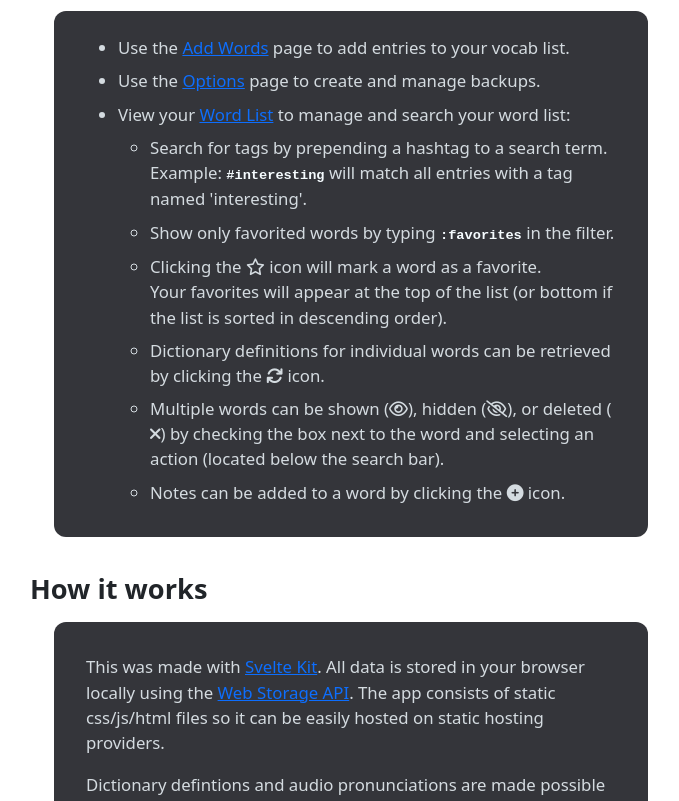
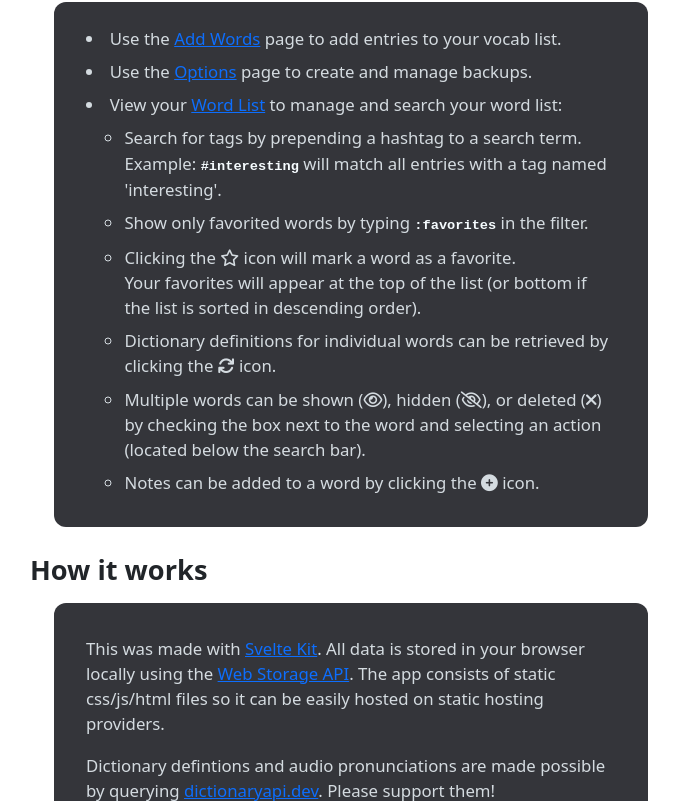
Before and after one commit to vishusandy/lexicon, a SvelteKit app: page /about in a window 1280 px wide. Shown: the part 619-1420 px from the top of the page, without its empty margins (301-980 px from the left). Built offline with nearby package versions, Linux system fonts and the light colour scheme.

Commit message:
improved about page list styling

```diff
--- a/src/routes/about/+page.svelte
+++ b/src/routes/about/+page.svelte
@@ -7,7 +7,7 @@
 <div class="about">
     <h1>Lexicon</h1>
 
-    <section class="alert alert-danger">
+    <section class="alert-section alert alert-danger">
         <h2>Note</h2>
         <p>
             This vocab list is <b>only</b> stored on <i>your</i> device. Your word list will not be viewable
@@ -15,22 +15,27 @@
         </p>
     </section>
     <div class="dark-theme">
+        <section id="about">
             <h2>About</h2>
             <div class="about-group">
                 <p>An app to keep track of interesting words and help grow your vocabulary.</p>
                 <p>
-                Features: automatic dictionary definitions, tags, notes, favorites, and word list
-                backups.
+                    Features: automatic dictionary definitions, tags, notes, favorites, and word
+                    list backups.
                 </p>
             </div>
+        </section>
 
+        <section id="how-to-use-it">
             <h2>How to use it</h2>
             <div class="about-group">
                 <ul>
                     <li>
                         Use the <a href="add">Add Words</a> page to add entries to your vocab list.
                     </li>
-                <li>Use the <a href="options">Options</a> page to create and manage backups.</li>
+                    <li>
+                        Use the <a href="options">Options</a> page to create and manage backups.
+                    </li>
                     <li>
                         View your <a href="list">Word List</a> to manage and search your word list:
                     </li>
@@ -38,8 +43,8 @@
                         <li>
                             <div>Search for tags by prepending a hashtag to a search term.</div>
                             <div>
-                            Example: <code>#interesting</code> will match all entries with a tag named
-                            'interesting'.
+                                Example: <code>#interesting</code> will match all entries with a tag
+                                named 'interesting'.
                             </div>
                         </li>
                         <li>
@@ -47,28 +52,26 @@
                         </li>
                         <li>
                             <div>
-                            Clicking the <i class="fa-regular fa-star" title="star" /> icon will mark
-                            a word as a favorite.
+                                Clicking the <i class="fa-regular fa-star" title="star" /> icon will
+                                mark a word as a favorite.
                             </div>
                             <div>
-                            Your favorites will appear at the top of the list (or bottom if the list
-                            is sorted in descending order).
+                                Your favorites will appear at the top of the list (or bottom if the
+                                list is sorted in descending order).
                             </div>
                         </li>
                         <li>
-                        Dictionary definitions for individual words can be retrieved by clicking the <i
-                            class="fa-solid fa-arrows-rotate"
-                            title="refresh"
-                        /> icon.
+                            Dictionary definitions for individual words can be retrieved by clicking
+                            the <i class="fa-solid fa-arrows-rotate" title="refresh" /> icon.
                         </li>
                         <li>
                             Multiple words can be shown (<i
                                 class="fa-regular fa-eye"
                                 title="show icon"
-                        />), hidden (<i class="fa-regular fa-eye-slash" title="hide icon" />), or
-                        deleted (<i class="fa-solid fa-xmark" title="delete icon" />) by checking
-                        the box next to the word and selecting an action (located below the search
-                        bar).
+                            />), hidden (<i class="fa-regular fa-eye-slash" title="hide icon" />),
+                            or deleted (<i class="fa-solid fa-xmark" title="delete icon" />) by
+                            checking the box next to the word and selecting an action (located below
+                            the search bar).
                         </li>
                         <li>
                             Notes can be added to a word by clicking the <i
@@ -79,7 +82,9 @@
                     </ul>
                 </ul>
             </div>
+        </section>
 
+        <section id="how-it-works">
             <h2>How it works</h2>
             <div class="about-group">
                 <p>
@@ -92,8 +97,8 @@
                         href="https://developer.mozilla.org/en-US/docs/Web/API/Web_Storage_API"
                         target="_blank"
                         rel="noreferrer">Web Storage API</a
-                >. The app consists of static css/js/html files so it can be easily hosted on static
-                hosting providers.
+                    >. The app consists of static css/js/html files so it can be easily hosted on
+                    static hosting providers.
                 </p>
                 <p>
                     Dictionary defintions and audio pronunciations are made possible by querying <a
@@ -109,26 +114,33 @@
                     >.
                 </p>
             </div>
+        </section>
 
+        <section id="who-made-it">
             <h2>Who made it</h2>
             <div class="about-group">
                 <p>
-                My GitHub: <a href="https://github.com/vishusandy" target="_blank" rel="noreferrer"
-                    >https://github.com/vishusandy</a
+                    My GitHub: <a
+                        href="https://github.com/vishusandy"
+                        target="_blank"
+                        rel="noreferrer">https://github.com/vishusandy</a
                     >
                 </p>
                 <p>
-                My blog: <a href="https://vishusandy.github.io/" target="_blank" rel="noreferrer"
-                    >https://vishusandy.github.io/</a
+                    My blog: <a
+                        href="https://vishusandy.github.io/"
+                        target="_blank"
+                        rel="noreferrer">https://vishusandy.github.io/</a
                     >
                 </p>
             </div>
+        </section>
     </div>
 </div>
 
 <style>
     .about-group,
-    section {
+    .alert-section {
         margin-bottom: 2rem;
         padding: 1rem 2rem;
         border-radius: 0.75rem;
@@ -136,15 +148,12 @@
 
     code {
         font-weight: bold;
-        /* margin-left: 0.2rem; */
-        /* margin-right: 0.2rem; */
         color: #f6fcff;
     }
 
     section.alert {
         padding: 0.5rem 1rem 1rem 1rem;
         margin-left: 1.5rem;
-        /* margin-right: 1rem; */
     }
 
     section.alert h2 {
@@ -163,17 +172,20 @@
         margin-bottom: 0.75rem;
     }
 
-    figure {
-        margin-left: 0px;
-        margin-right: 0px;
+    .about-group ul {
+        list-style-position: inside;
     }
-
-    figcaption {
-        font-weight: bold;
+    .about-group ul ul {
+        list-style-position: outside;
+        margin-left: 0.4rem;
     }
 
     .about li {
         margin-top: 0.5rem;
+    }
+
+    .about-group ul:first-child {
+        padding-left: 0px;
     }
 
     .dark-theme .about-group:last-of-type {
```
Lines whose indentation alone changed are shown as unchanged.
